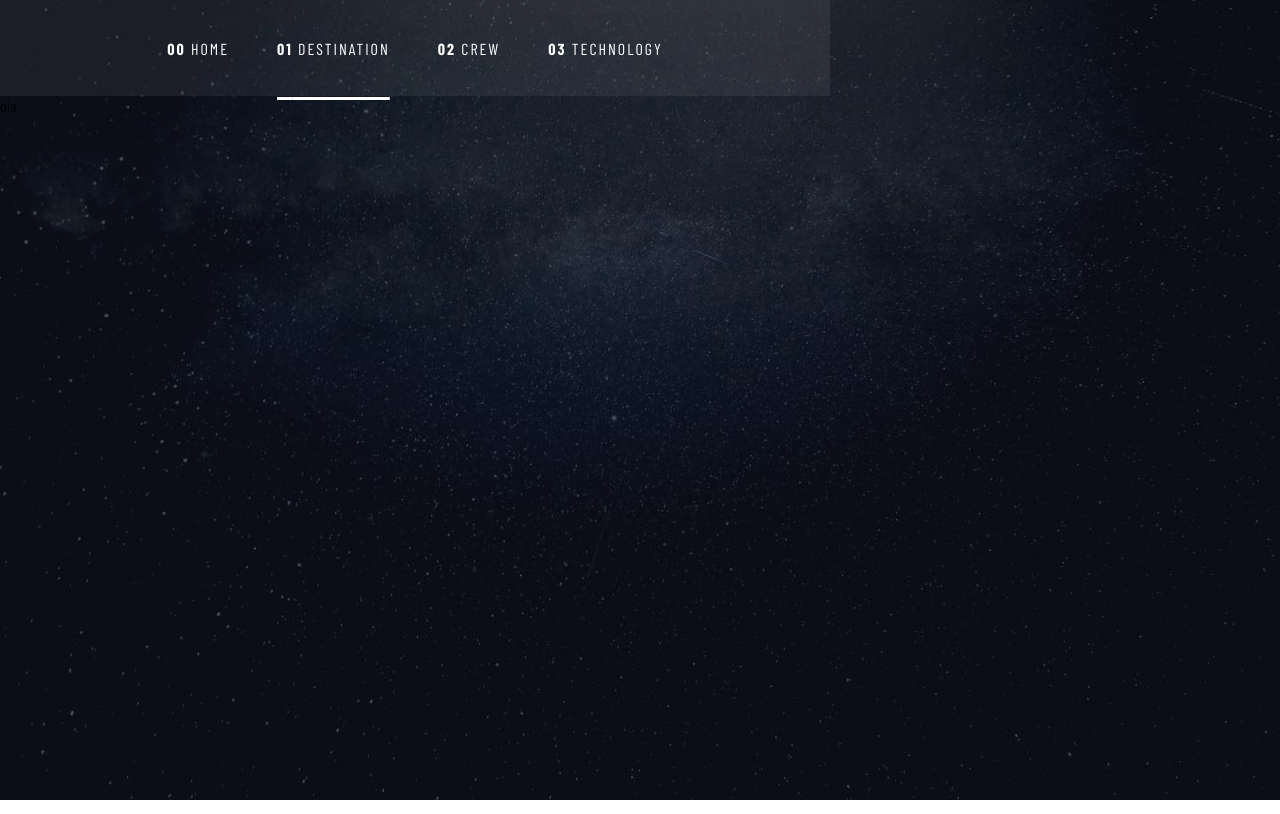
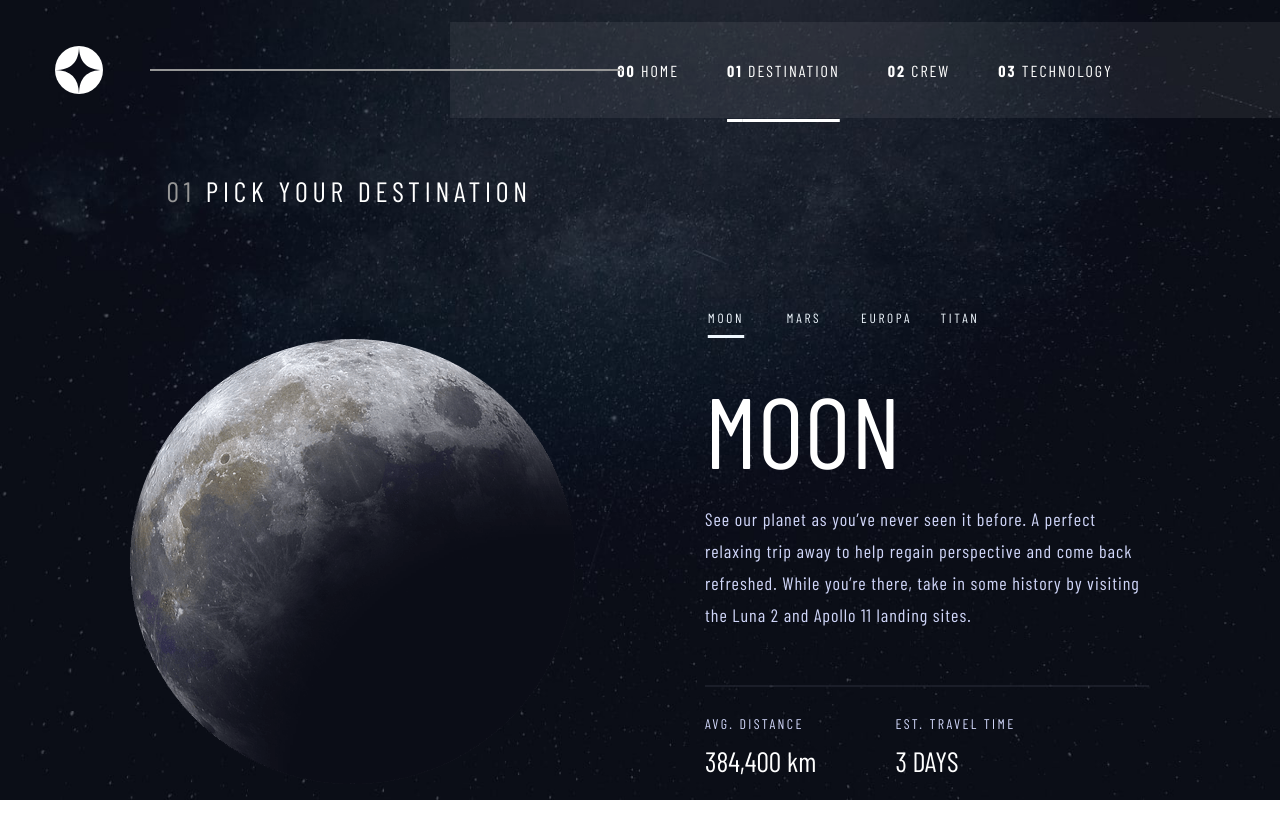
Before and after one commit to breguenice3/react-space-tourism-website, a React (Create React App) app: page /destination in a window 1280 px wide. Built offline with nearby package versions, Linux system fonts and the light colour scheme; a web font is replaced by a local one.

Commit message:
finalizando pagina destination

```diff
--- a/src/pages/destination/destination.css
+++ b/src/pages/destination/destination.css
@@ -4,3 +4,138 @@
     background: url('../../assets/destination/background-destination-desktop.jpg') no-repeat;
     background-size: cover;
 }
+
+.buttons {
+    width: 285.5px;
+    height: 34px;
+    display: flex;
+    gap: 36px;
+}
+
+.btn {
+    width: 42px;
+    height: 19px;
+    background-color: transparent;
+    color: aliceblue;
+    border: none;
+    cursor: pointer;
+    letter-spacing: 2.7px;
+}
+
+.btn:hover {
+    text-decoration: underline 3px;
+    text-underline-offset: 12px;
+    text-decoration-color: #979797;
+}
+
+.imgMoon {
+    background: url('../../assets/destination/image-moon.png') no-repeat;
+    background-size: cover;
+    width: 445px;
+    height: 445px;
+}
+
+.imgMars{
+    background: url('../../assets/destination/image-mars.png') no-repeat;
+    background-size: cover;
+    width: 445px;
+    height: 445px;
+}
+
+.imgEuropa{
+    background: url('../../assets/destination/image-europa.png') no-repeat;
+    background-size: cover;
+    width: 445px;
+    height: 445px;
+}
+
+.imgTitan{
+    background: url('../../assets/destination/image-titan.png') no-repeat;
+    background-size: cover;
+    width: 445px;
+    height: 445px;
+}
+
+.none{
+    display: none;
+}
+
+.container-imgs {
+    display: flex;
+    padding-top: 76px;
+    align-items: center;
+    justify-self: center;
+    justify-content: space-evenly;
+    width: 100vw;
+    padding-top: 100px;
+}
+
+.title-pag {
+    color: white;
+    font-weight: 300;
+    font-size: 28px;
+    width: 382px;
+    height: 34px;
+    letter-spacing: 4.72px;
+}
+
+.title-pag span {
+    color: #979797;
+}
+
+.text-imgs {
+    width: 445px;
+    height: 472px;
+    color: white;
+}
+
+.text-imgs h1 {
+    font-size: 100px;
+    padding-top: 27px;
+    font-weight: 300;
+    letter-spacing: 1px;
+}
+
+.imgs-infos {
+    color: #D0D6F9;
+    line-height: 32px;
+    font-size: 18px;
+    letter-spacing: 1px;
+    padding-bottom: 54px;
+    padding-top: 14px;
+}
+
+.tittle {
+    width: 100vw;
+    padding-left: 166.5px;
+    padding-top: 74px;
+}
+
+.info {
+    color: white;
+    font-size: 28px;
+    padding-top: 12px;
+}
+
+.container-data-infos {
+    display: flex;
+    gap: 79px;
+    padding-top: 28px;
+}
+
+.text-imgs hr{
+    width: 444px;
+    height: 1px;
+    border: 1px solid #383b4b5b;
+}
+
+.tag{
+    color: #D0D6F9;
+    font-size: 14px;
+    letter-spacing: 2.36px;
+}
+
+.active{
+    text-decoration: underline 3px;
+    text-underline-offset: 12px;
+}
--- a/src/pages/destination/destination.tsx
+++ b/src/pages/destination/destination.tsx
@@ -1,13 +1,140 @@
 import Navbar from "../components/navbar/navbar";
 import './destination.css'
+import { SetStateAction, useState } from "react";
 
 
 export default function Destination() {
+
+    const destinationContent = [
+        {
+            name: "MOON",
+            description: "See our planet as you’ve never seen it before. A perfect relaxing trip away to help regain perspective and come back refreshed. While you’re there, take in some history by visiting the Luna 2 and Apollo 11 landing sites.",
+            distance: "384,400 km",
+            time: "3 DAYS",
+            url: "../../assets/destination/image-moon.png"
+        },
+        {
+            name: "MARS",
+            description: "Don’t forget to pack your hiking boots. You’ll need them to tackle Olympus Mons, the tallest planetary mountain in our solar system. It’s two and a half times the size of Everest!",
+            distance: "225 MIL. km",
+            time: "9 MONTHS",
+            url: "../../assets/destination/image-europa.png"
+        },
+        {
+            name: "EUROPA",
+            description: "The smallest of the four Galilean moons orbiting Jupiter, Europa is a winter lover’s dream. With an icy surface, it’s perfect for a bit of ice skating, curling, hockey, or simple relaxation in your snug wintery cabin.",
+            distance: "628 MIL. km",
+            time: "3 YEARS"
+        },
+        {
+            name: "TITAN",
+            description: "The only moon known to have a dense atmosphere other than Earth, Titan is a home away from home (just a few hundred degrees colder!). As a bonus, you get striking views of the Rings of Saturn.",
+            distance: "1.6 BIL. km",
+            time: "7 YEARS"
+        }
+    ]
+
+    const [planet, setPlanet] = useState(0);
+
+    const [btnsActive, setBtnsActive] = useState("")
+
+
     return (
         <div className="page-container">
-            <Navbar home='not-selected' destination='selected' crew='not-selected' technology='not-selected'/>
+            <div className='navbar-container'>
+                <div className='logo' />
+                <hr />
+                <Navbar home='not-selected' destination='selected' crew='not-selected' technology='not-selected' />
+            </div>
 
-            oia
+            <div className="tittle">
+                <h2 className="title-pag"><span>01</span> PICK YOUR DESTINATION</h2>
+            </div>
+            <div className="container-imgs">
+                <div>
+                    <div className="imgMoon" id="img">
+                    </div>
+                    <div className="imgMars none" id="img1">
+                    </div>
+                    <div className="imgEuropa none" id="img2">
+                    </div>
+                    <div className="imgTitan none" id="img3">
+                    </div>
+                </div>
+                <div>
+                    <div className='buttons' id="btns">
+                        <button className='btn active' id='moon' key={'moon'} onClick={() => {
+
+                            document.getElementById('moon')?.classList.add('active');
+                            document.getElementById('img')?.classList.remove('none');
+                            document.getElementById('europa')?.classList.remove('active');
+                            document.getElementById('img1')?.classList.add('none');
+                            document.getElementById('mars')?.classList.remove('active');
+                            document.getElementById('img2')?.classList.add('none');
+                            document.getElementById('titan')?.classList.remove('active');
+                            document.getElementById('img3')?.classList.add('none');
+                            return setPlanet(0)
+                        }
+                        }>MOON</button>
+                        <button className='btn' id='mars' key={'mars'} onClick={() => {
+                            document.getElementById('mars')?.classList.add('active');
+                            document.getElementById('img2')?.classList.add('none');
+                            document.getElementById('europa')?.classList.remove('active');
+                            document.getElementById('img3')?.classList.add('none');
+                            document.getElementById('moon')?.classList.remove('active');
+                            document.getElementById('img')?.classList.add('none');
+                            document.getElementById('titan')?.classList.remove('active');
+                            document.getElementById('img1')?.classList.remove('none');
+
+                            return setPlanet(1)
+                        }
+                        }>MARS</button>
+                        <button className='btn' key={'europa'} id="europa"
+                        onClick={() => {
+                            document.getElementById('europa')?.classList.add('active');
+                            document.getElementById('img')?.classList.add('none');
+                            document.getElementById('mars')?.classList.remove('active');
+                            document.getElementById('img1')?.classList.add('none');
+                            document.getElementById('moon')?.classList.remove('active');
+                            document.getElementById('img2')?.classList.remove('none');
+                            document.getElementById('titan')?.classList.remove('active');
+                            document.getElementById('img3')?.classList.add('none');
+                            return setPlanet(2)
+                        }
+                        }
+                        >EUROPA</button>
+                        <button className='btn' key={'titan'} id="titan"
+                        onClick={() => {
+                            document.getElementById('titan')?.classList.add('active');
+                            document.getElementById('img')?.classList.add('none');
+                            document.getElementById('europa')?.classList.remove('active');
+                            document.getElementById('img1')?.classList.add('none');
+                            document.getElementById('moon')?.classList.remove('active');
+                            document.getElementById('img2')?.classList.add('none');
+                            document.getElementById('mars')?.classList.remove('active');
+                            document.getElementById('img3')?.classList.remove('none');
+                            return setPlanet(3)
+                        }
+                        }
+                        >TITAN</button>
+                    </div>
+                    <div className="text-imgs">
+                        <h1>{destinationContent[planet].name}</h1>
+                        <p className="imgs-infos">{destinationContent[planet].description}</p>
+                        <hr />
+                        <div className="container-data-infos">
+                            <div>
+                                <p className="tag">AVG. DISTANCE</p>
+                                <p className="info">{destinationContent[planet].distance}</p>
+                            </div>
+                            <div>
+                                <p className="tag">EST. TRAVEL TIME</p>
+                                <p className="info">{destinationContent[planet].time}</p>
+                            </div>
+                        </div>
+                    </div>
+                </div>
+            </div>
         </div>
     )
 }
--- a/src/pages/home/home.css
+++ b/src/pages/home/home.css
@@ -9,7 +9,7 @@
     gap: 200px;
 }
 
-hr{
+.navbar-container hr{
     width: 473px;
     height: 1px;
     border: 1px solid #979797;
```
